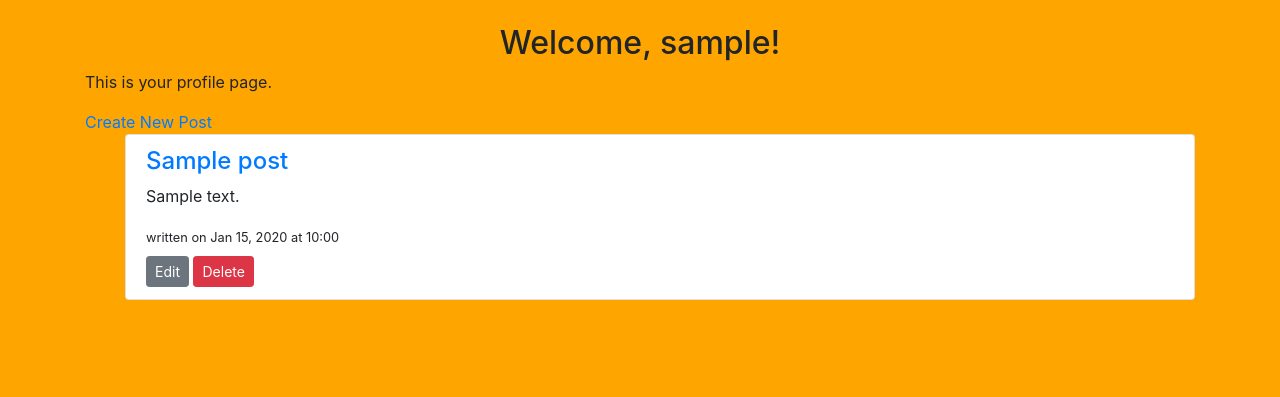
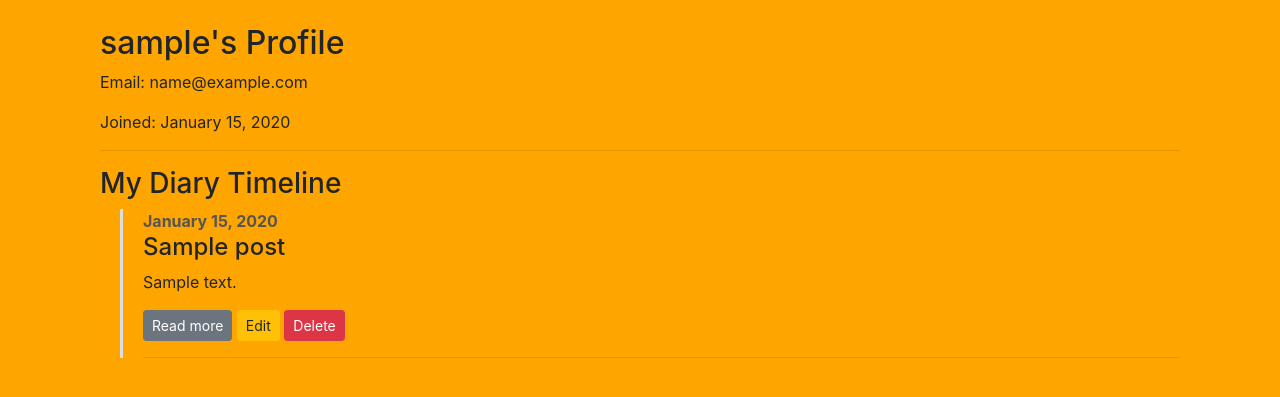
Before and after one commit to QAV-T/lucke, a Django app: page /profile/ in a window 1280 px wide. Shown: the part 56-453 px from the top of the page. Run offline with Django 5.2, Linux system fonts and the light colour scheme; a user stored in the database is signed in; tables that the repository leaves empty hold one stand-in row (values such as "Sample post"); some libraries are stand-ins or nearby versions.

Commit message:
adding time line to the profile page

```diff
--- a/Lucke/templates/profile.html
+++ b/Lucke/templates/profile.html
@@ -3,27 +3,42 @@
 {% block title %}Profile - Lucke Project{% endblock %}
 
 {% block content %}
-<div class="profile-container">
-    <h2 class="text-center">Welcome, {{ user.username }}!</h2>
-    <p>This is your profile page.</p>
+<div class="container mt-4">
+    <h2>{{ user.username }}'s Profile</h2>
+    <p>Email: {{ user.email }}</p>
+    <p>Joined: {{ user.date_joined|date:"F j, Y" }}</p>
+
+    <hr>
+
+    <h3>My Diary Timeline</h3>
+    <div class="timeline">
+        {% for post in posts %}
+            <div class="timeline-item">
+                <div class="timeline-date">{{ post.created_at|date:"F j, Y" }}</div>
+                <h4>{{ post.title }}</h4>
+                <p>{{ post.content|truncatewords:30 }}</p>
+                <a href="{% url 'post_detail' post.id %}" class="btn btn-secondary btn-sm">Read more</a>
+                <a href="{% url 'post_edit' post.id %}" class="btn btn-warning btn-sm">Edit</a>
+                <a href="{% url 'post_delete' post.id %}" class="btn btn-danger btn-sm">Delete</a>
+                <hr>
+            </div>
+        {% empty %}
+            <p>You have no diary entries yet.</p>
+        {% endfor %}
+    </div>
 </div>
-
-{% if user.is_authenticated %}
-    <a href="{% url 'create_post' %}">Create New Post</a>
-    <ul>
-        {% for post in posts %}
-                <li class="list-group-item">
-                    <a href="{% url 'post_detail' post.id %}"><h4>{{ post.title }}</h4></a>
-                    <p>{{ post.content }}</p>
-                    <small>written on {{ post.created_at|date:"M d, Y" }} at {{ post.created_at |time:"H:i" }}</small>
-                    <div class="mt-2">
-                        <a href="{% url 'post_edit' post.id %}" class="btn btn-secondary btn-sm">Edit</a>
-                        <a href="{% url 'post_delete' post.id %}" class="btn btn-danger btn-sm">Delete</a>
-                    </div>
-                </li>
-            {% endfor %}
-        </ul>
-    {% else %}
-    <p>You are not logged in. Please <a href="{% url 'account_login' %}">log in</a> to see your posts.</p>
-{% endif %}
+<style>
+    .timeline {
+        border-left: 3px solid #ddd;
+        margin-left: 20px;
+        padding-left: 20px;
+    }
+    .timeline-item {
+        margin-bottom: 20px;
+    }
+    .timeline-date {
+        font-weight: bold;
+        color: #555;
+    }
+</style>
 {% endblock %}
```
Also changed, not shown: Lucke/templates/profile-backup.html (added, +29 -0 lines).
